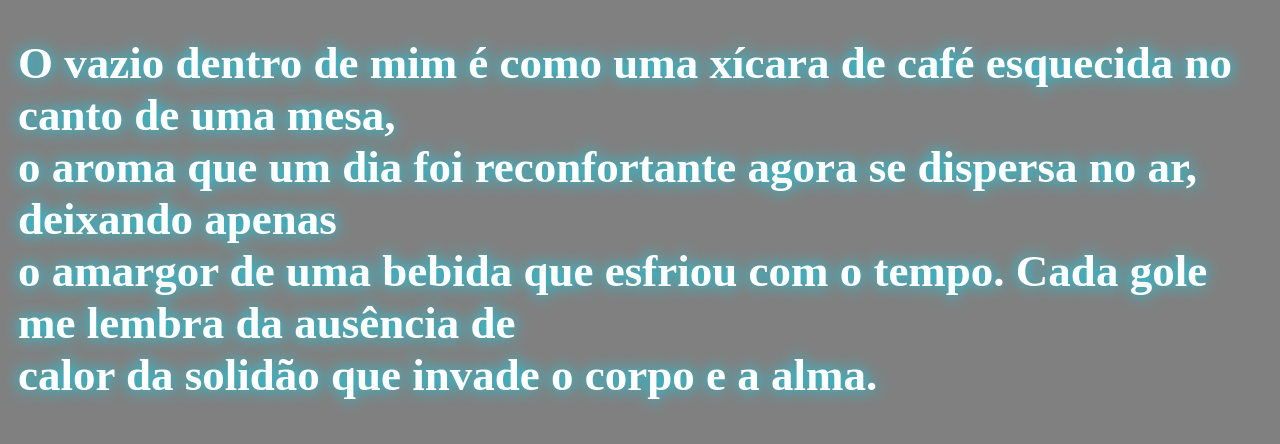
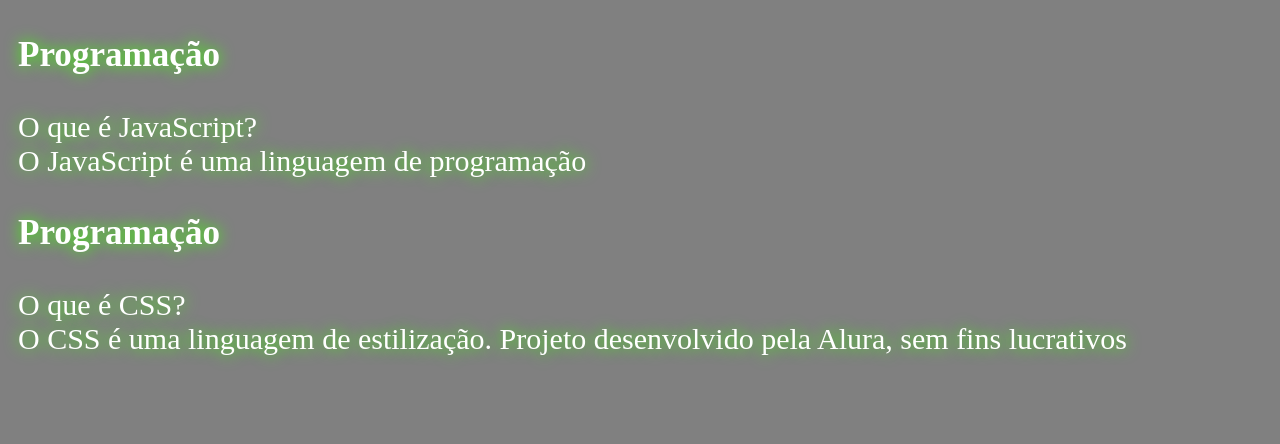
Before and after one commit to Gb320/3-Trimestre_14_Guilherme-B., a plain HTML site: page Flashcards/index.html in a window 1280 px wide. Drawn offline with Linux system fonts and the light colour scheme.

Commit message:
Add files via upload

```diff
--- a/Flashcards/index.html
+++ b/Flashcards/index.html
@@ -9,10 +9,21 @@
 </head>
 <body>
     <section class="cafe">
-        <h1>O vazio dentro de mim é como uma xícara de café esquecida no canto de uma mesa, <br>
-        o aroma que um dia foi reconfortante agora se dispersa no ar, deixando apenas <br>
-        o amargor de uma bebida que esfriou com o tempo. Cada gole me lembra da ausência de <br>
-        calor da solidão que invade o corpo e a alma.</h1>
+            <h3>Programação</h3>
+            O que é JavaScript?<br>
+            O JavaScript é uma linguagem de programação
+
+            <h3>Programação</h3>
+            O que é CSS?<br>
+            O CSS é uma linguagem de estilização.
+
+            Projeto desenvolvido pela Alura, sem fins lucrativos</h1>
     </section>
+
+    <!-- O vazio dentro de mim é como uma xícara de café, esquecida no canto de uma mesa.
+         O aroma que um dia foi reconfortante agora se dispersa no ar deixando o amargor de uma bebida que esfriou com o tempo,
+         cada gole me lembra da ausência de calor e da solidão que invade o corpo e a alma.-->
+
+
 </body>
 </html>
--- a/Flashcards/style.css
+++ b/Flashcards/style.css
@@ -1,10 +1,10 @@
 body {
-    background-color: gray;
+    background-color: grey;
 }
 
 .cafe {
     font-size: 30px;
     color: white;
     padding-left: 10px;
-    text-shadow: 0px 0px 15px #00e1ff;
+    text-shadow: 0px 0px 15px #3cff00;
 }
```
